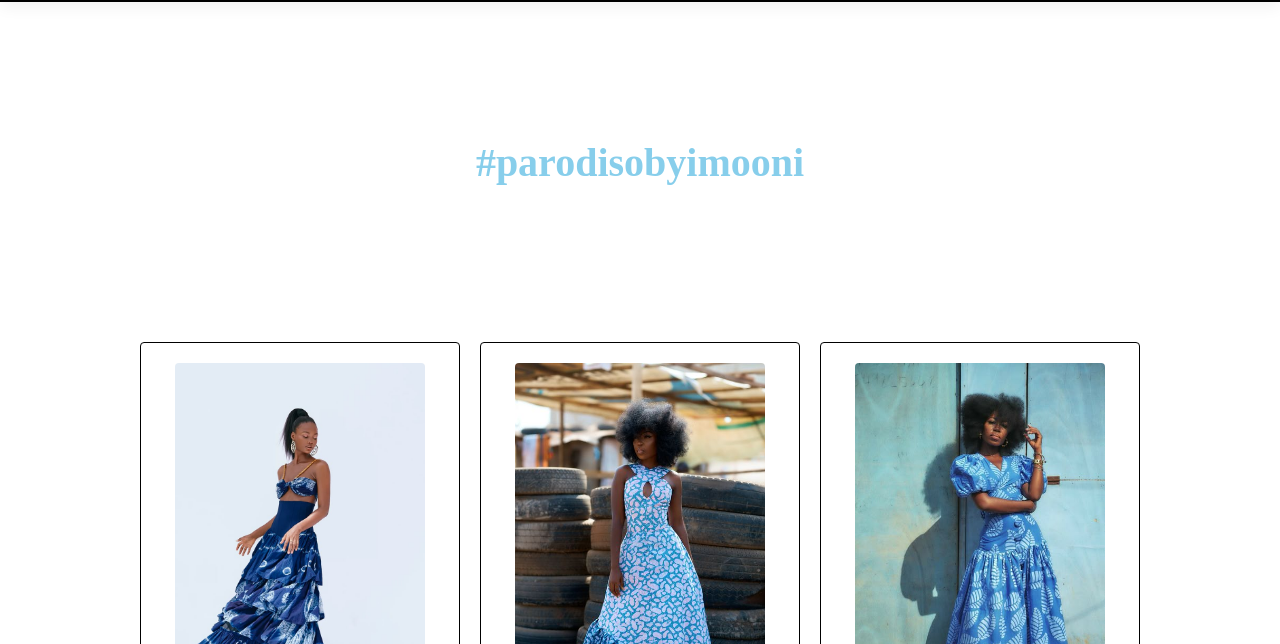
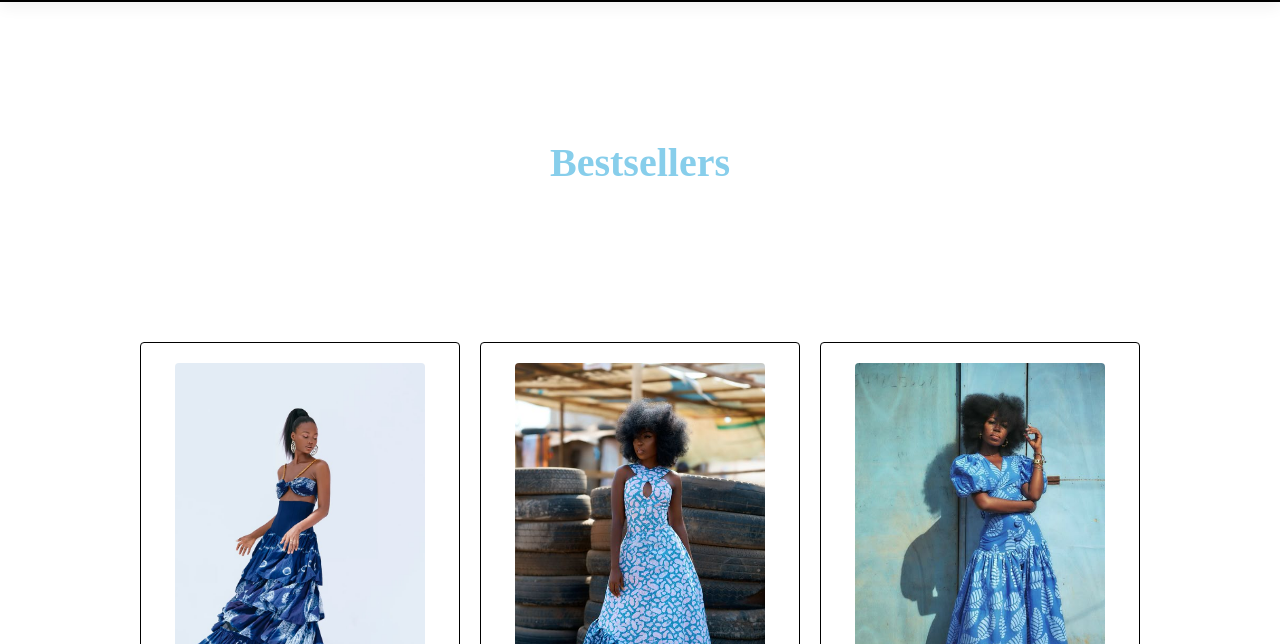
Before and after one commit to toniiman/IT030_REPO, a plain HTML site: page Midterm/bestsellers.html in a window 1280 px wide. Shown: the part 156-800 px from the top of the page. Drawn offline with Linux system fonts and the light colour scheme.

Commit message:
Update page header title to 'Bestsellers' in bestsellers.html

```diff
--- a/Midterm/bestsellers.html
+++ b/Midterm/bestsellers.html
@@ -32,7 +32,7 @@
   </section>
 
     <section id="page-header">
-      <h2>#parodisobyimooni</h2>
+      <h2>Bestsellers</h2>
     </section>
 
 
```
